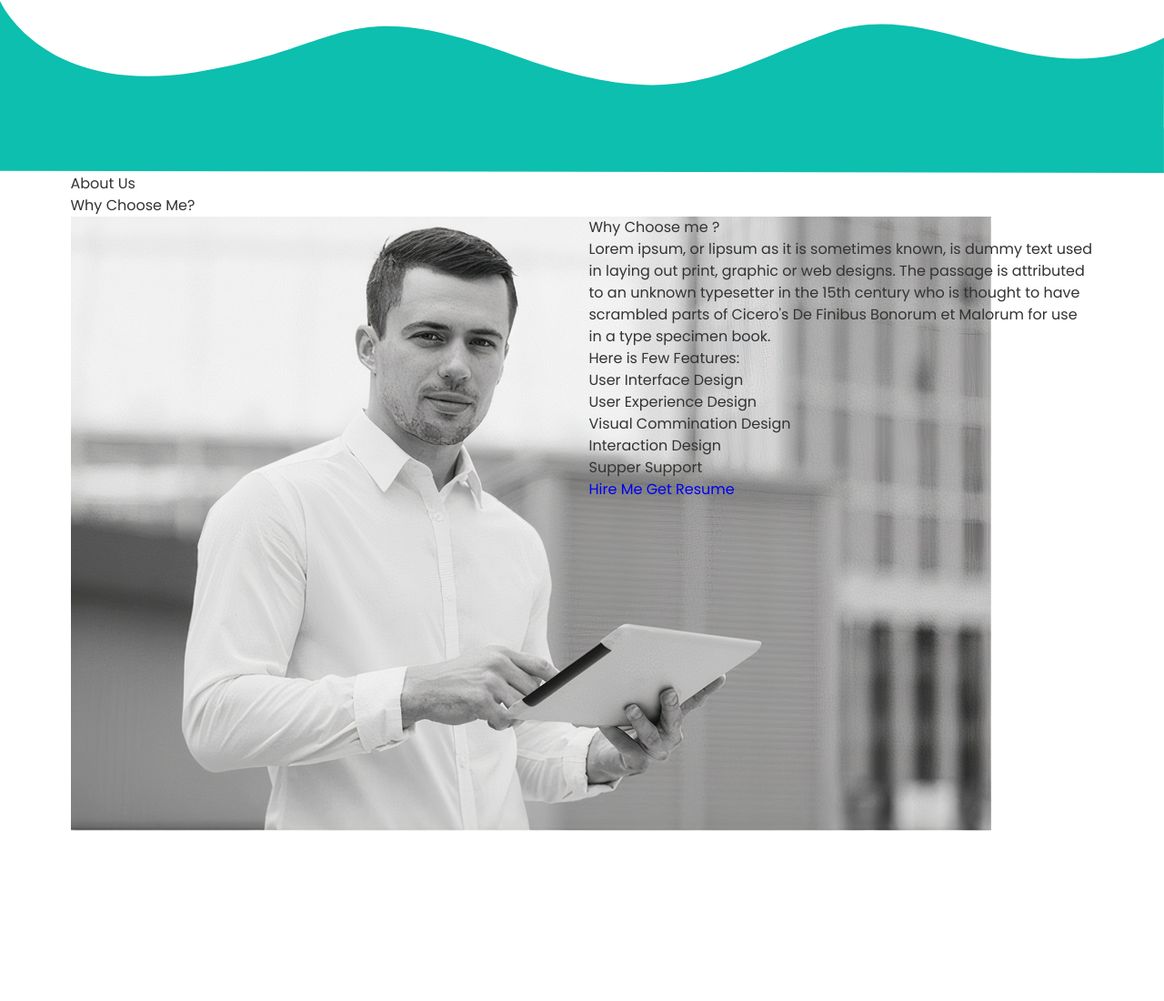
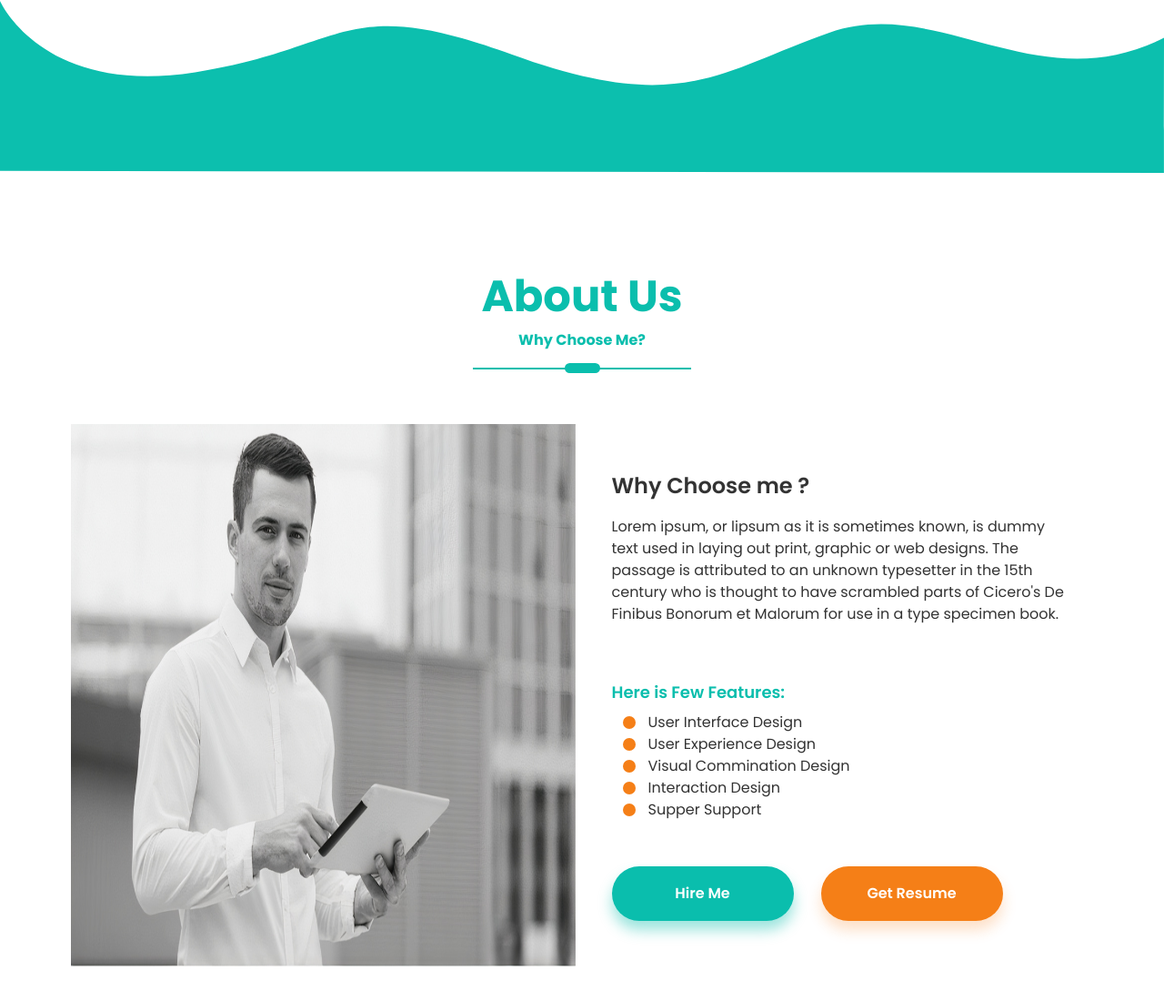
Before and after one commit to ArezooNikbin/personalWeb, a plain HTML site: page index.html in a window 1280 px wide. Shown: the part 606-1706 px from the top of the page at 91% size. Before the commit the page ends 1526 px from the top, so only its background shows below. Drawn offline with Linux system fonts and the light colour scheme.

Commit message:
AboutUs section css code

```diff
--- a/assets/css/app.css
+++ b/assets/css/app.css
@@ -128,6 +128,41 @@ body{
     background-color: var(--primaryColor);
     box-shadow: 0 1rem 1.5rem rgba(11, 190, 173, 41%);
 }
+.sectionHead{
+    font-family: var(--primaryFontB);
+    color: var(--primaryColor);
+    text-align: center;
+    padding-bottom: 8rem;
+}
+.sectionHead__title{
+    font-size: 4.8rem;
+}
+.sectionHead__caption{
+    position: relative;
+}
+.sectionHead__caption::after{
+    content: '';
+    width: 24rem;
+    height: 0.2rem;
+    position: absolute;
+    background-color: var(--primaryColor);
+    bottom: -2rem;
+    left: 0;
+    right: 0;
+    margin: 0 auto;
+}
+.sectionHead__caption::before{
+    content: '';
+    width: 3.9rem;
+    height: 1.1rem;
+    position: absolute;
+    background-color: var(--primaryColor);
+    bottom: -2.4rem;
+    left: 0;
+    right: 0;
+    margin: 0 auto;
+    border-radius: 5rem;
+}
 
 /* -------- header style-------- */
 .header{
@@ -244,3 +279,53 @@ body{
     box-shadow: 0 0.5rem 4rem rgba(96, 233, 255, 27%);
 }
 /* -------- about style-------- */
+.aboutUs{
+    margin: 10rem 0;
+}
+.aboutUs__img{
+    width: 100%;
+    height: 59.6rem;
+}
+.aboutUs__content{
+    padding: 5rem 2.5rem;
+
+}
+.aboutUs__title{
+    font-family: var(--primaryFontSB);
+    font-size: 2.4rem;
+}
+.aboutUs__caption{
+    margin-top: 1.5rem;
+    margin-bottom: 6rem;
+}
+.aboutUs__listTitle{
+    font-family: var(--primaryFontSB);
+    font-size: 1.8rem;
+    color: var(--primaryColor);
+}
+.aboutUs__list{
+    margin-top: 0.8rem;
+}
+.aboutUs__listItem{
+    position: relative;
+    margin-left: 4rem;
+}
+.aboutUs__listItem::before{
+    content: '';
+    position: absolute;
+    background-color: var(--secondColor);
+    width: 1.4rem;
+    height: 1.4rem;
+    border-radius: 5rem;
+    top: 0.5rem;
+    left: -2.8rem;
+
+
+}
+.aboutUs__links{
+    margin-top: 5rem ;
+    display: flex;
+}
+.aboutUs__link:last-child{
+    margin-left: 3rem;
+}
--- a/index.html
+++ b/index.html
@@ -68,18 +68,18 @@
         <!-- start about -->
         <section id="aboutUs" class="aboutUs">
             <div class="container">
-                <div class="row">
+                <div class="row ">
                     <div class="sectionHead">
                         <h2 class="sectionHead__title">About Us</h2>
                         <p class="sectionHead__caption">Why Choose Me?</p>
                     </div>
                     <div class="col-6">
                         <div class="aboutUs__boximg">
-                            <img src="assets/images/about-us-man.jpg" alt="...">
+                            <img class="aboutUs__img" src="assets/images/about-us-man.jpg" alt="...">
                         </div>
                     </div>
                     <div class="col-6">
-                        <div class="aboutUs__content">
+                        <div class="aboutUs__content ">
                             <h3 class="aboutUs__title">Why Choose me ?</h3>
                             <p class="aboutUs__caption">Lorem ipsum, or lipsum as it is sometimes known, is dummy text
                                 used in laying out print, graphic or web designs. The passage is
@@ -95,10 +95,10 @@
                                 <li class="aboutUs__listItem">Interaction Design </li>
                                 <li class="aboutUs__listItem">Supper Support</li>
                             </ul>
-                        </div>
-                        <div class="aboutUs__links">
-                            <a class="aboutUs__link" href="#">Hire Me</a>
-                            <a class="aboutUs__link" href="#">Get Resume</a>
+                            <div class="aboutUs__links">
+                                <a class="aboutUs__link button button--Blue" href="#">Hire Me</a>
+                                <a class="aboutUs__link button button--Orange" href="#">Get Resume</a>
+                            </div>
                         </div>
                     </div>
                 </div>
```
